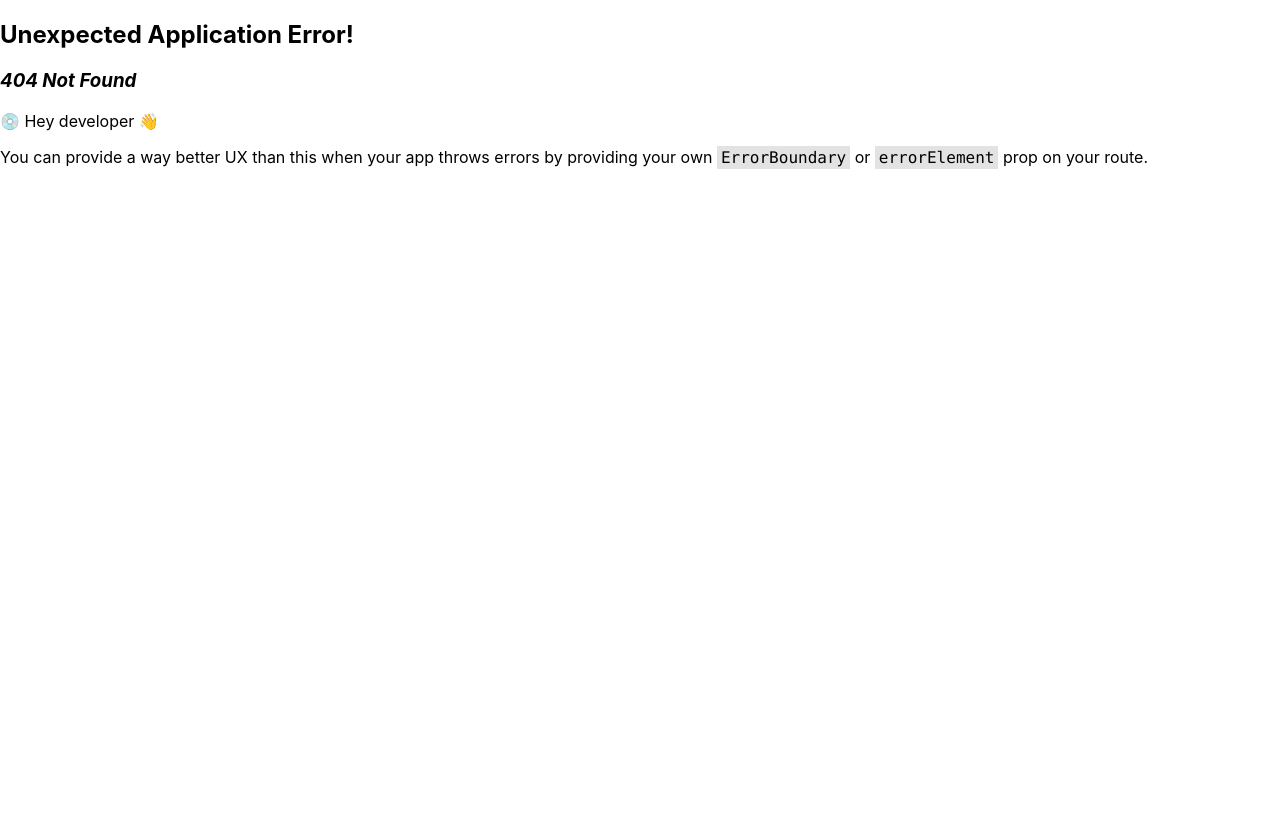
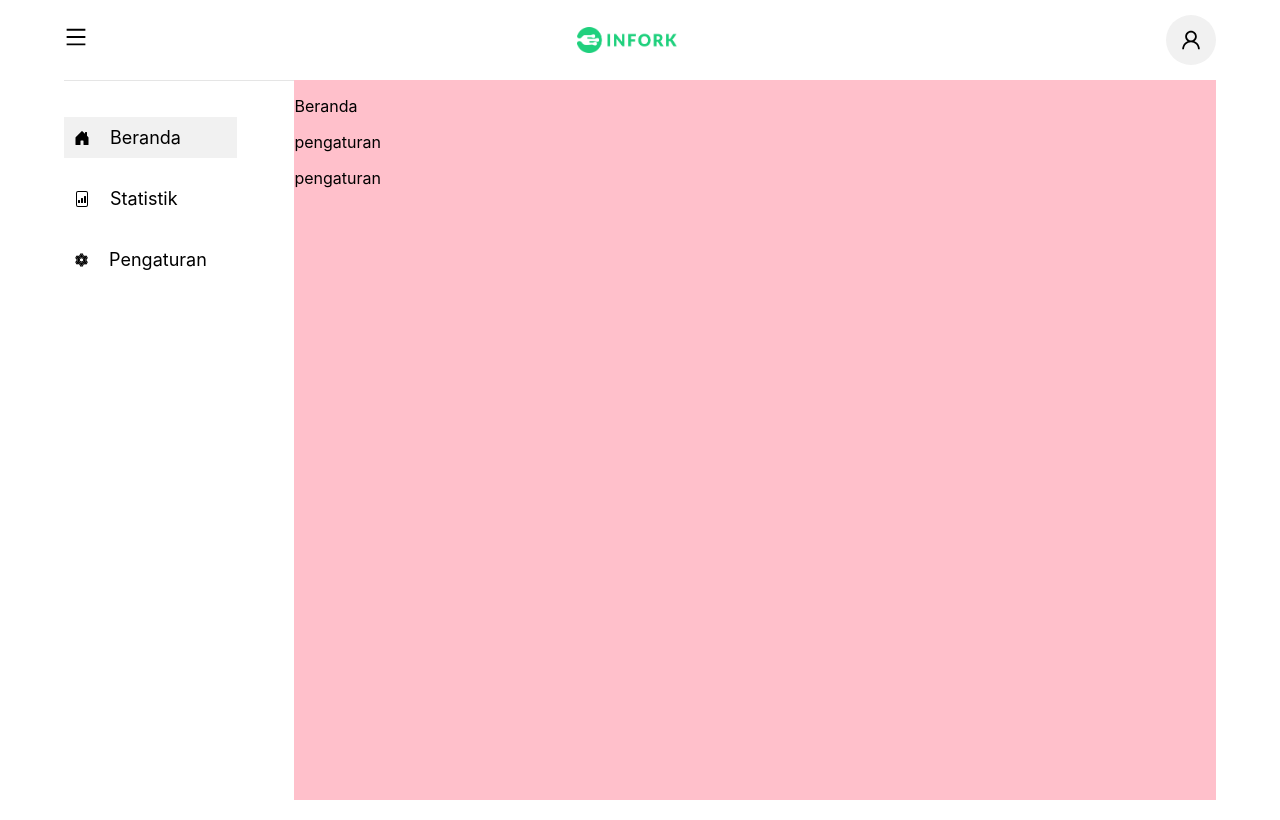
Before and after one commit to ugiv/infork, a React (Create React App) app: page /personal in a window 1280 px wide. Before the commit this address had no page. Built offline with nearby package versions, Linux system fonts and the light colour scheme.

Commit message:
add personal page

```diff
--- a/package.json
+++ b/package.json
@@ -8,6 +8,7 @@
     "@testing-library/user-event": "^13.5.0",
     "react": "^18.2.0",
     "react-dom": "^18.2.0",
+    "react-icons": "^4.11.0",
     "react-router-dom": "^6.16.0",
     "react-scripts": "5.0.1",
     "web-vitals": "^2.1.4"
--- /dev/null
+++ b/src/component/beranda.js
@@ -0,0 +1,7 @@
+export function Beranda(){
+    return (
+        <div>
+            <p>Beranda</p>
+        </div>
+    )
+}
--- /dev/null
+++ b/src/component/board.js
@@ -0,0 +1,15 @@
+import { Beranda } from "./beranda"
+import { Statistik } from "./statistik"
+import { Pengaturan } from "./pengaturan"
+
+
+
+export function Board({beranda, statistik, pengaturan, handleMainBoard}){
+    return (
+        <div>
+            <Beranda />
+            <Statistik />
+            <Pengaturan />
+        </div>
+    )
+}
--- /dev/null
+++ b/src/component/header.css
@@ -0,0 +1,31 @@
+.header {
+    width: 100%;
+    height: 80px;
+    font-size: 24px;
+}
+.header-container{
+    width: 90%;
+    margin-left: 5%;
+    display: flex;
+    flex-direction: row;
+    justify-content: space-between;
+    align-items: center;
+    border-bottom: 1px solid rgba(0, 0, 0, 0.1);
+}
+.header-container img{
+    width: 100px;
+}
+.user-icons{
+    width: 50px;
+    height: 50px;
+    display: flex;
+    justify-content: center;
+    align-items: center;
+    border-radius: 100%;
+    background-color: #F1F1F1;
+    color: black;
+    cursor: pointer;
+}
+.menu-button{
+    cursor: pointer;
+}
--- /dev/null
+++ b/src/component/header.js
@@ -0,0 +1,22 @@
+import './header.css';
+import logo from '../image/logo.png';
+import {
+    AiOutlineMenu,
+    AiOutlineUser
+} from "react-icons/ai";
+
+export function Header({handleSidebar}){
+    return (
+        <div className='header'>
+            <div className='header-container'>
+                <div className='menu-button' onClick={handleSidebar}>
+                    <AiOutlineMenu/>
+                </div>
+                <img src={logo} alt='logo' />
+                <div className='user-icons'>
+                    <AiOutlineUser />
+                </div>
+            </div>
+        </div>
+    )
+}
--- /dev/null
+++ b/src/component/pengaturan.js
@@ -0,0 +1,7 @@
+export function Pengaturan(){
+    return (
+        <div>
+            <p>pengaturan</p>
+        </div>
+    )
+}
--- /dev/null
+++ b/src/component/sidebar.css
@@ -0,0 +1,25 @@
+.sidebar{
+    width: 15%;
+    height: 80%;
+}
+.sidebar-container{
+    display: flex;
+    flex-direction: column;
+    padding-top: 10%;
+}
+.sidebar-container p{
+    font-size: 18px;
+    margin: 0 20px;
+}
+.menu-items{
+    display: flex;
+    flex-direction: row;
+    align-items: center;
+    padding: 10px;
+    margin: 20px 0;
+    cursor: pointer;
+}
+.menu-active{
+    background-color: #F1F1F1;
+    color: black;
+}
--- /dev/null
+++ b/src/component/sidebar.js
@@ -0,0 +1,44 @@
+import { BsFillHouseDoorFill, BsFileBarGraph} from "react-icons/bs";
+import { AiTwotoneSetting } from "react-icons/ai";
+import './sidebar.css';
+export function Sidebar(){
+    const handleClick = (name) => {
+        const beranda = document.getElementById("beranda");
+        const statistik = document.getElementById("statistik");
+        const pengaturan = document.getElementById("pengaturan");
+        if (name === "beranda"){
+            beranda.classList.add("menu-active");
+            pengaturan.classList.remove("menu-active");
+            statistik.classList.remove("menu-active");
+
+        } else if (name === "statistik") {
+            statistik.classList.add("menu-active")
+            beranda.classList.remove("menu-active")
+            pengaturan.classList.remove("menu-active")
+        } else if (name === "pengaturan") {
+            pengaturan.classList.add("menu-active")
+            beranda.classList.remove("menu-active")
+            statistik.classList.remove("menu-active")
+        }
+    }
+    return (
+        <div className="sidebar">
+            <div className="sidebar-container">
+                <div className='sidebar-menu'>
+                    <div id="beranda" className="menu-items menu-active" onClick={() => handleClick("beranda")}>
+                        <BsFillHouseDoorFill />
+                        <p>Beranda</p>
+                    </div>
+                    <div id="statistik" className="menu-items" onClick={() => handleClick("statistik")}>
+                        <BsFileBarGraph />
+                        <p>Statistik</p>
+                    </div>
+                    <div id="pengaturan" className="menu-items" onClick={() => handleClick("pengaturan")}>
+                        <AiTwotoneSetting />
+                        <p>Pengaturan</p>
+                    </div>
+                </div>
+            </div>
+        </div>
+    )
+}
--- /dev/null
+++ b/src/component/statistik.js
@@ -0,0 +1,7 @@
+export function Statistik(){
+    return (
+        <div>
+            <p>pengaturan</p>
+        </div>
+    )
+}
--- a/src/index.js
+++ b/src/index.js
@@ -8,6 +8,7 @@ import {
    RouterProvider
 } from 'react-router-dom';
 import Login from './screen/login';
+import Personal from './screen/personal';
 
 const router = createBrowserRouter([
   {
@@ -17,6 +18,10 @@ const router = createBrowserRouter([
   {
     path: "login",
     element: <Login />
+  },
+  {
+    path: 'personal',
+    element: <Personal />
   }
 ])
 
--- /dev/null
+++ b/src/screen/personal.css
@@ -0,0 +1,22 @@
+.personal-page{
+    width: 100%;
+    height: 100%;
+    padding: 0;
+    margin: 0;
+}
+.personal-page-container{
+    width: 100%;
+    height: 100%;
+}
+.main {
+    width: 90%;
+    margin: 0 5%;
+    height: 90%;
+    display: flex;
+    flex-direction: row;
+    justify-content: space-between;
+}
+.main-board {
+    width: 80%;
+    background-color: pink;
+}
--- /dev/null
+++ b/src/screen/personal.js
@@ -0,0 +1,51 @@
+import './personal.css';
+import { Sidebar } from '../component/sidebar';
+import { Header } from '../component/header';
+import { useState } from 'react';
+import { Board } from '../component/board';
+
+function Personal(){
+    const [sidebar, setSidebar] = useState(true);
+    const handleSidebar = () => {
+        if (sidebar){
+            setSidebar(false)
+        } else{
+            setSidebar(true)
+        }
+    }
+    const [beranda, setBeranda] = useState(true);
+    const [statistik, setStatistik] = useState(false);
+    const [pengaturan, setPengaturan] = useState(false);
+    const handelMainBoard = (name) => {
+        if (name === 'beranda') {
+            setBeranda(true);
+            setStatistik(false);
+            setPengaturan(false);
+        } else if (name === 'statistik'){
+            setBeranda(false);
+            setStatistik(true);
+            setPengaturan(false);
+        } else if (name === 'pengaturan'){
+            setBeranda(false);
+            setStatistik(false);
+            setPengaturan(true);
+        }
+    }
+    return (
+        <div className='personal-page'>
+            <div className='personal-page-container'>
+                <Header handleSidebar={handleSidebar} />
+                <div className='main'>
+                    {
+                        sidebar? <Sidebar />: <div style={{display: 'none'}}></div>
+                    }
+                    <div className='main-board'>
+                        <Board beranda={beranda} statistik={statistik} pengaturan={pengaturan} handelMainBoard={handelMainBoard} />
+                    </div>
+                </div>
+            </div>
+        </div>
+    )
+}
+
+export default Personal;
```
Also changed, not shown: 1 other file (tests, documents, lock files or other folders).
